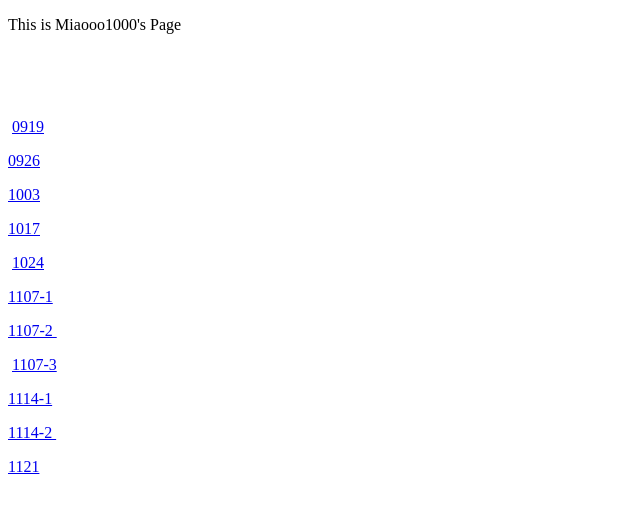
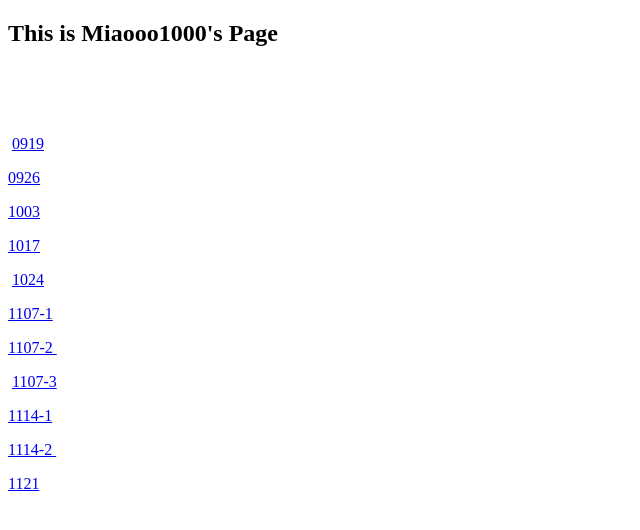
Before and after one commit to miaooo1000/miaooo1000.github.io, a plain HTML site: page index.html in a window 1280 px wide. Shown: the whole page, without its empty margins (0-640 px from the left). Drawn offline with Linux system fonts and the light colour scheme.

Commit message:
1212標題增大

```diff
--- a/index.html
+++ b/index.html
@@ -6,7 +6,7 @@
 </head>
 
 <body>
-<p> This is Miaooo1000's Page&nbsp;</p>
+<h2> This is Miaooo1000's Page&nbsp;</h2>
 <p>&nbsp;</p>
 <p>&nbsp;</p>
 <p>&nbsp;<a href="0919/index.html">0919</a></p>
```
